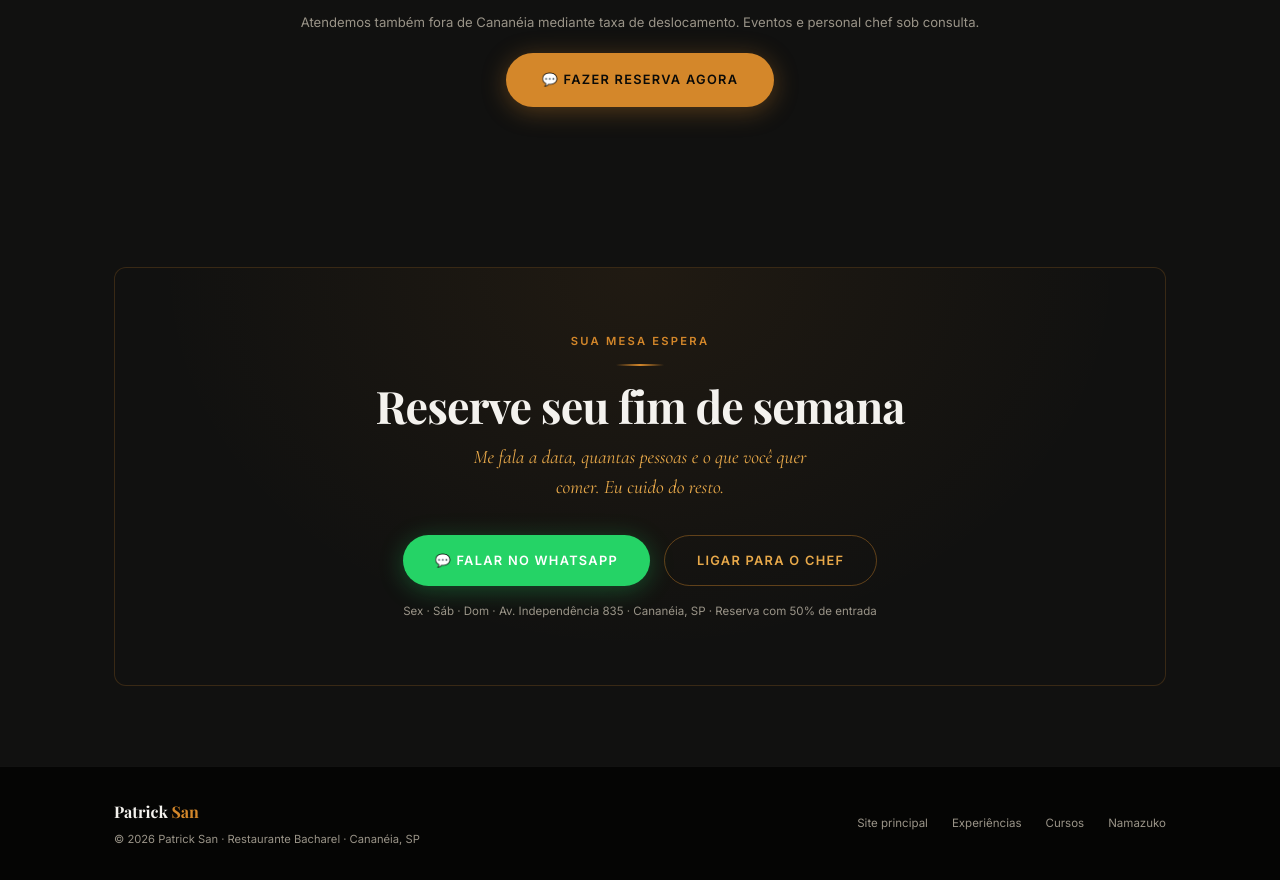
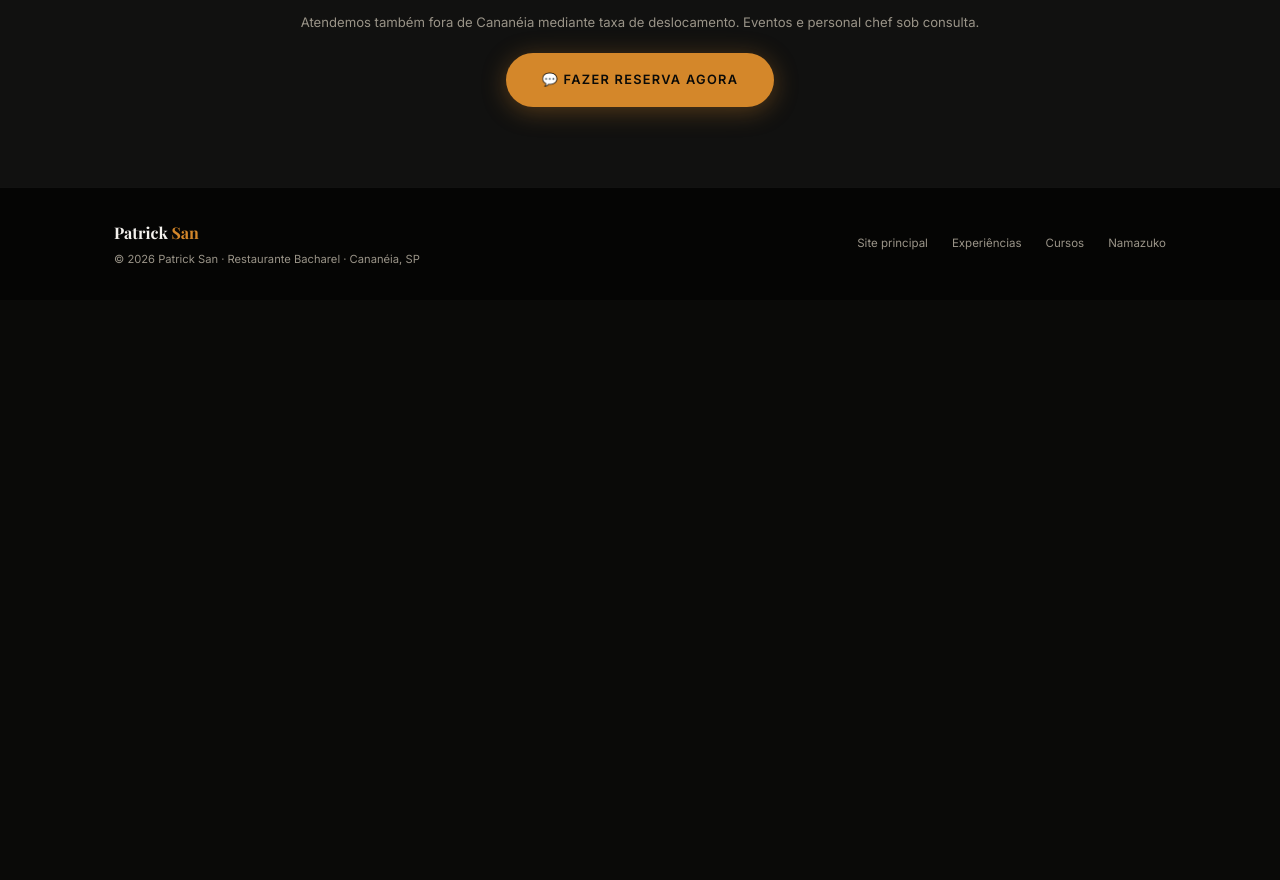
Before and after one commit to tricksan/reservas, a plain HTML site: page index.html in a window 1280 px wide. Shown: the part 3295-4175 px from the top of the page. After the commit the page ends 3595 px from the top, so only its background shows below. Drawn offline with nearby package versions, Linux system fonts and the light colour scheme; a web font is replaced by a local one.

Commit message:
Update index.html

```diff
--- a/index.html
+++ b/index.html
@@ -299,26 +299,6 @@
       </div>
     </section>
 
-    <!-- CTA FINAL -->
-    <section class="secao secao--sup">
-      <div class="container">
-        <div class="cta-bloco reveal">
-          <div class="cta-bloco__inner">
-            <p class="overline" style="margin-bottom:.75rem">Sua mesa espera</p>
-            <div class="divisor"></div>
-            <h2 class="cta-bloco__titulo">Reserve seu fim de semana</h2>
-            <span class="cta-bloco__sub">Me fala a data, quantas pessoas e o que você quer comer. Eu cuido do resto.</span>
-            <div class="cta-bloco__acoes">
-              <a href="https://wa.me/5513981035704?text=Olá%20Patrick!%20Quero%20fazer%20uma%20reserva%20no%20Bacharel"
-                 class="btn btn--wa" target="_blank" rel="noopener">💬 Falar no WhatsApp</a>
-              <a href="tel:+5513981035704" class="btn btn--fantasma">Ligar para o chef</a>
-            </div>
-            <p class="cta-bloco__nota">Sex · Sáb · Dom · Av. Independência 835 · Cananéia, SP · Reserva com 50% de entrada</p>
-          </div>
-        </div>
-      </div>
-    </section>
-
   </main>
 
   <footer class="footer">
```
